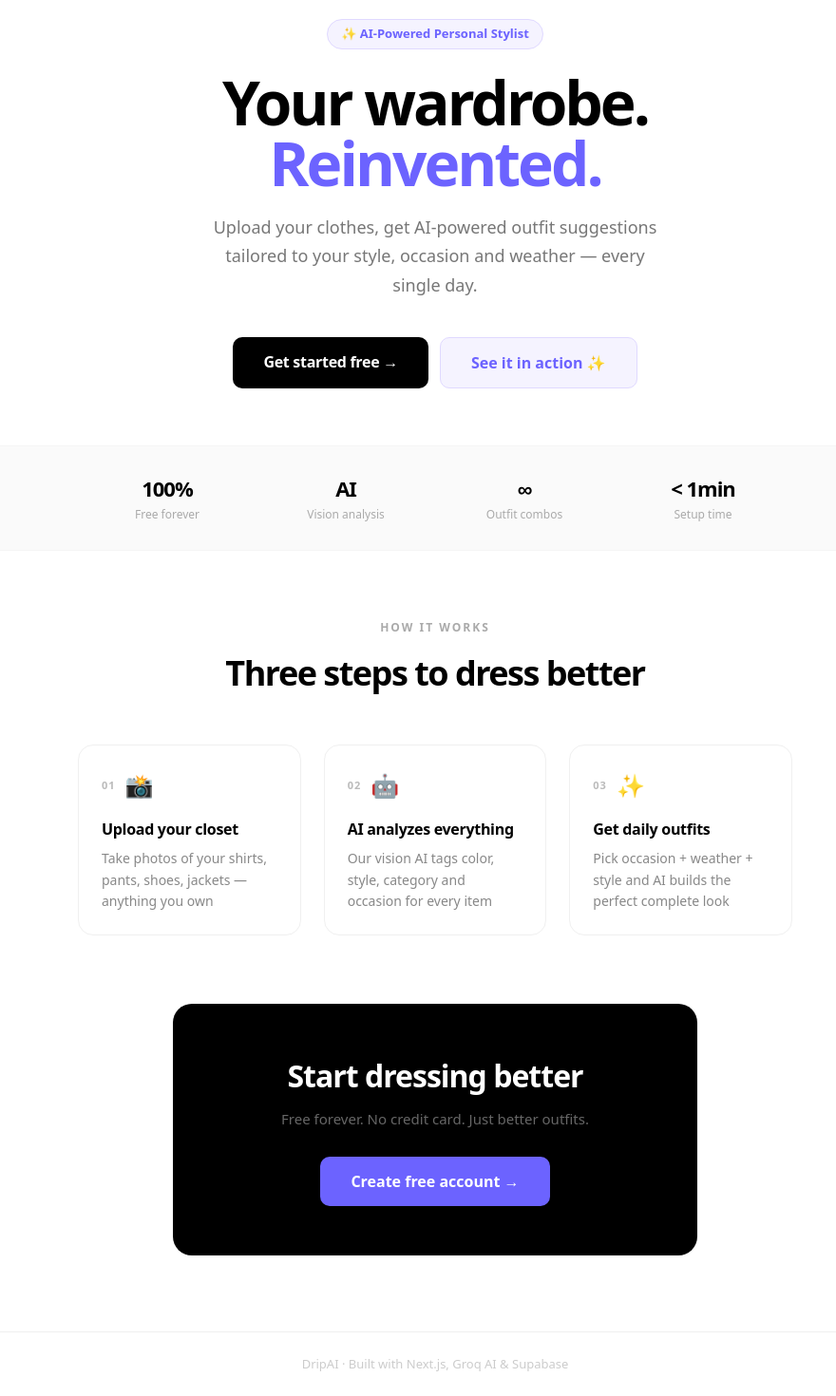
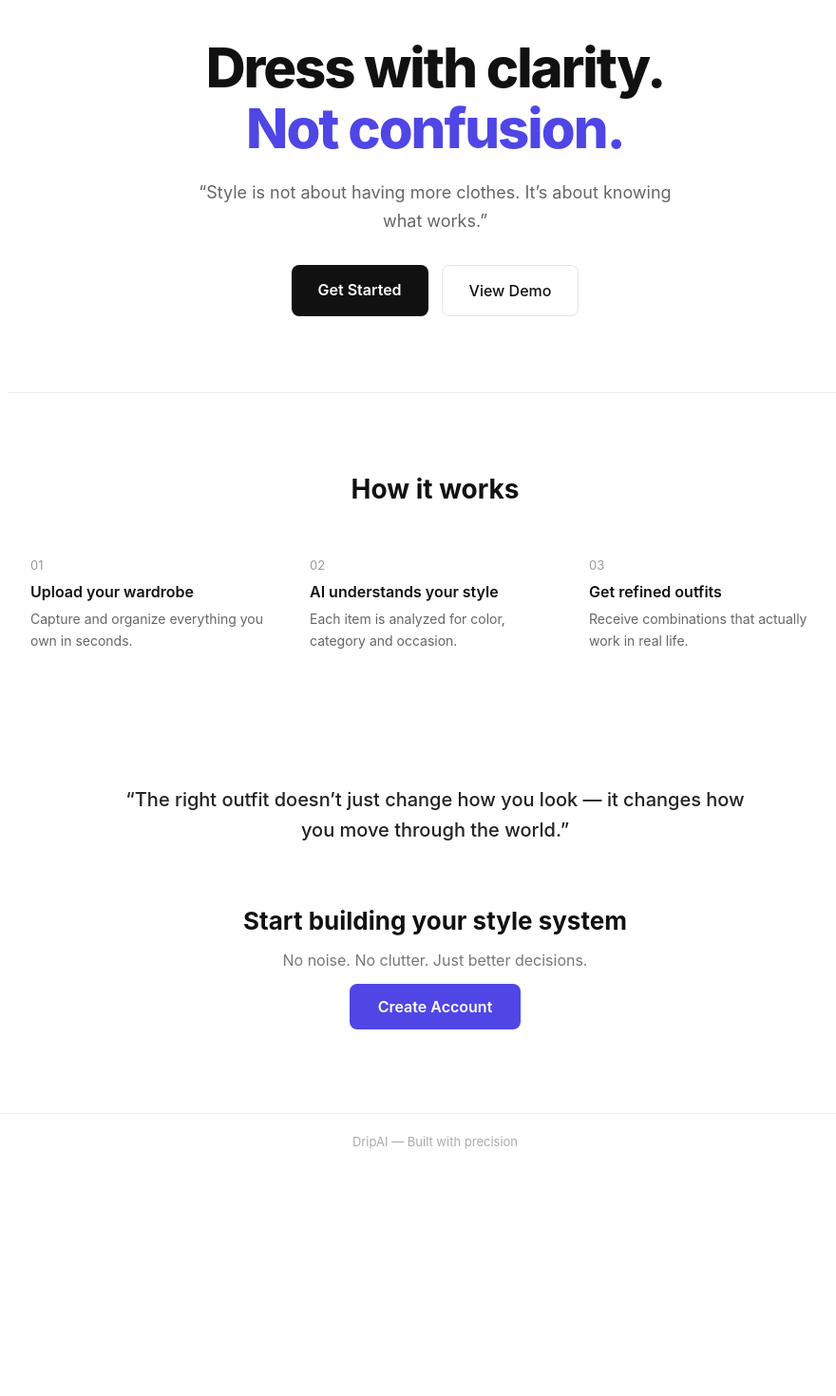
Before and after one commit to Lohith848/wardrobe-ai, a Next.js app: page / in a window 1280 px wide. Shown: the part 120-1590 px from the top of the page at 95% size, without its empty margins (182-1062 px from the left). After the commit the page ends 1353 px from the top, so only its background shows below. Built offline with nearby package versions, Linux system fonts and the light colour scheme.

Commit message:
fix login page build error

```diff
--- a/app/page.tsx
+++ b/app/page.tsx
@@ -4,142 +4,204 @@ import Navbar from './components/Navbar'
 
 export default function HomePage() {
   return (
-    <div style={{ minHeight: '100vh', background: '#fff', fontFamily: 'system-ui, sans-serif' }}>
+    <div style={{
+      minHeight: '100vh',
+      background: '#ffffff',
+      fontFamily: 'Inter, system-ui, sans-serif',
+      color: '#111'
+    }}>
       <Navbar />
 
       {/* Hero */}
-      <div style={{ maxWidth: 800, margin: '0 auto', padding: '80px 24px 60px', textAlign: 'center' }}>
-        <div style={{
-          display: 'inline-flex', alignItems: 'center', gap: 6,
-          padding: '5px 14px', background: '#f5f3ff',
-          border: '1px solid #e0d9ff', borderRadius: 20,
-          color: '#6c63ff', fontSize: 13, fontWeight: 600, marginBottom: 24
+      <section style={{
+        maxWidth: 900,
+        margin: '0 auto',
+        padding: '100px 24px 80px',
+        textAlign: 'center'
+      }}>
+        <h1 style={{
+          fontSize: 58,
+          fontWeight: 800,
+          letterSpacing: '-2px',
+          lineHeight: 1.1,
+          marginBottom: 20
         }}>
-          ✨ AI-Powered Personal Stylist
-        </div>
-
-        <h1 style={{
-          fontSize: 64, fontWeight: 900, color: '#000',
-          margin: '0 0 20px', lineHeight: 1, letterSpacing: '-3px'
-        }}>
-          Your wardrobe.<br />
-          <span style={{ color: '#6c63ff' }}>Reinvented.</span>
+          Dress with clarity.
+          <br />
+          <span style={{ color: '#4f46e5' }}>
+            Not confusion.
+          </span>
         </h1>
 
         <p style={{
-          color: '#777', fontSize: 18, lineHeight: 1.7,
-          margin: '0 0 40px', maxWidth: 480,
-          marginLeft: 'auto', marginRight: 'auto'
+          fontSize: 18,
+          color: '#666',
+          maxWidth: 520,
+          margin: '0 auto 30px',
+          lineHeight: 1.7
         }}>
-          Upload your clothes, get AI-powered outfit suggestions tailored to your style, occasion and weather — every single day.
+          “Style is not about having more clothes.
+          It’s about knowing what works.”
         </p>
 
-        <div style={{ display: 'flex', gap: 12, justifyContent: 'center', flexWrap: 'wrap' }}>
+        <div style={{ display: 'flex', justifyContent: 'center', gap: 14 }}>
           <Link href="/login" style={{
-            padding: '14px 32px', background: '#000', color: '#fff',
-            borderRadius: 10, textDecoration: 'none', fontSize: 16,
-            fontWeight: 700, letterSpacing: '-0.3px'
+            padding: '14px 28px',
+            background: '#111',
+            color: '#fff',
+            borderRadius: 8,
+            textDecoration: 'none',
+            fontWeight: 600
           }}>
-            Get started free →
+            Get Started
           </Link>
+
           <Link href="/outfit" style={{
-            padding: '14px 32px', background: '#f5f3ff', color: '#6c63ff',
-            borderRadius: 10, textDecoration: 'none', fontSize: 16,
-            fontWeight: 600, border: '1px solid #e0d9ff'
+            padding: '14px 28px',
+            border: '1px solid #e5e5e5',
+            borderRadius: 8,
+            textDecoration: 'none',
+            color: '#111',
+            fontWeight: 500
           }}>
-            See it in action ✨
+            View Demo
           </Link>
         </div>
-      </div>
+      </section>
 
-      {/* Stats */}
+      {/* Divider */}
       <div style={{
-        borderTop: '1px solid #f5f5f5', borderBottom: '1px solid #f5f5f5',
-        background: '#fafafa'
+        height: 1,
+        background: '#f0f0f0',
+        maxWidth: 900,
+        margin: '0 auto'
+      }} />
+
+      {/* How it works */}
+      <section style={{
+        maxWidth: 900,
+        margin: '0 auto',
+        padding: '80px 24px'
       }}>
+        <h2 style={{
+          textAlign: 'center',
+          fontSize: 28,
+          fontWeight: 700,
+          marginBottom: 50
+        }}>
+          How it works
+        </h2>
+
         <div style={{
-          maxWidth: 800, margin: '0 auto',
-          display: 'grid', gridTemplateColumns: 'repeat(4, 1fr)',
-          padding: '28px 24px'
+          display: 'grid',
+          gridTemplateColumns: 'repeat(3, 1fr)',
+          gap: 30
         }}>
           {[
-            { n: '100%', l: 'Free forever' },
-            { n: 'AI', l: 'Vision analysis' },
-            { n: '∞', l: 'Outfit combos' },
-            { n: '< 1min', l: 'Setup time' },
-          ].map(s => (
-            <div key={s.l} style={{ textAlign: 'center' }}>
-              <p style={{ fontSize: 22, fontWeight: 900, color: '#000',
-                margin: '0 0 2px', letterSpacing: '-1px' }}>{s.n}</p>
-              <p style={{ fontSize: 12, color: '#aaa', margin: 0 }}>{s.l}</p>
+            {
+              title: 'Upload your wardrobe',
+              desc: 'Capture and organize everything you own in seconds.'
+            },
+            {
+              title: 'AI understands your style',
+              desc: 'Each item is analyzed for color, category and occasion.'
+            },
+            {
+              title: 'Get refined outfits',
+              desc: 'Receive combinations that actually work in real life.'
+            }
+          ].map((item, i) => (
+            <div key={i}>
+              <p style={{
+                fontSize: 13,
+                color: '#999',
+                marginBottom: 6
+              }}>
+                0{i + 1}
+              </p>
+
+              <h3 style={{
+                fontSize: 16,
+                fontWeight: 600,
+                marginBottom: 6
+              }}>
+                {item.title}
+              </h3>
+
+              <p style={{
+                fontSize: 14,
+                color: '#666',
+                lineHeight: 1.6
+              }}>
+                {item.desc}
+              </p>
             </div>
           ))}
         </div>
-      </div>
+      </section>
 
-      {/* How it works */}
-      <div style={{ maxWidth: 800, margin: '0 auto', padding: '72px 24px' }}>
-        <p style={{ color: '#aaa', fontSize: 12, fontWeight: 700, letterSpacing: 2,
-          textTransform: 'uppercase', textAlign: 'center', margin: '0 0 12px' }}>
-          How it works
+      {/* Quote Section */}
+      <section style={{
+        maxWidth: 700,
+        margin: '0 auto',
+        padding: '60px 24px',
+        textAlign: 'center'
+      }}>
+        <p style={{
+          fontSize: 20,
+          fontWeight: 500,
+          lineHeight: 1.6,
+          color: '#222'
+        }}>
+          “The right outfit doesn’t just change how you look —
+          it changes how you move through the world.”
         </p>
-        <h2 style={{ fontSize: 36, fontWeight: 900, color: '#000', textAlign: 'center',
-          margin: '0 0 48px', letterSpacing: '-1.5px' }}>
-          Three steps to dress better
+      </section>
+
+      {/* CTA */}
+      <section style={{
+        maxWidth: 700,
+        margin: '0 auto 100px',
+        padding: '0 24px',
+        textAlign: 'center'
+      }}>
+        <h2 style={{
+          fontSize: 26,
+          fontWeight: 700,
+          marginBottom: 10
+        }}>
+          Start building your style system
         </h2>
 
-        <div style={{ display: 'grid', gridTemplateColumns: 'repeat(3, 1fr)', gap: 24 }}>
-          {[
-            { step: '01', icon: '📸', title: 'Upload your closet', desc: 'Take photos of your shirts, pants, shoes, jackets — anything you own' },
-            { step: '02', icon: '🤖', title: 'AI analyzes everything', desc: 'Our vision AI tags color, style, category and occasion for every item' },
-            { step: '03', icon: '✨', title: 'Get daily outfits', desc: 'Pick occasion + weather + style and AI builds the perfect complete look' },
-          ].map(s => (
-            <div key={s.step} style={{ padding: 24, borderRadius: 16, border: '1px solid #f0f0f0' }}>
-              <div style={{ display: 'flex', alignItems: 'center', gap: 10, marginBottom: 16 }}>
-                <span style={{ fontSize: 11, fontWeight: 800, color: '#bbb', letterSpacing: 1 }}>
-                  {s.step}
-                </span>
-                <span style={{ fontSize: 24 }}>{s.icon}</span>
-              </div>
-              <h3 style={{ fontSize: 16, fontWeight: 800, color: '#000',
-                margin: '0 0 8px', letterSpacing: '-0.3px' }}>{s.title}</h3>
-              <p style={{ fontSize: 14, color: '#888', margin: 0, lineHeight: 1.6 }}>{s.desc}</p>
-            </div>
-          ))}
-        </div>
-      </div>
+        <p style={{
+          color: '#777',
+          marginBottom: 25
+        }}>
+          No noise. No clutter. Just better decisions.
+        </p>
 
-      {/* CTA */}
-      <div style={{ maxWidth: 600, margin: '0 auto 80px', padding: '0 24px' }}>
-        <div style={{
-          background: '#000', borderRadius: 20,
-          padding: '52px 40px', textAlign: 'center'
+        <Link href="/login" style={{
+          padding: '14px 30px',
+          background: '#4f46e5',
+          color: '#fff',
+          borderRadius: 8,
+          textDecoration: 'none',
+          fontWeight: 600
         }}>
-          <h2 style={{ color: '#fff', fontSize: 32, fontWeight: 900,
-            margin: '0 0 10px', letterSpacing: '-1px' }}>
-            Start dressing better
-          </h2>
-          <p style={{ color: '#666', margin: '0 0 28px', fontSize: 15 }}>
-            Free forever. No credit card. Just better outfits.
-          </p>
-          <Link href="/login" style={{
-            display: 'inline-block', padding: '14px 32px',
-            background: '#6c63ff', color: '#fff',
-            borderRadius: 10, textDecoration: 'none',
-            fontSize: 16, fontWeight: 700
-          }}>
-            Create free account →
-          </Link>
-        </div>
-      </div>
+          Create Account
+        </Link>
+      </section>
 
       {/* Footer */}
-      <div style={{
-        borderTop: '1px solid #f0f0f0', padding: '24px',
-        textAlign: 'center', color: '#ccc', fontSize: 13
+      <footer style={{
+        borderTop: '1px solid #f0f0f0',
+        padding: '20px',
+        textAlign: 'center',
+        fontSize: 13,
+        color: '#aaa'
       }}>
-        DripAI · Built with Next.js, Groq AI & Supabase
-      </div>
+        DripAI — Built with precision
+      </footer>
     </div>
   )
 }
--- a/app/upload/page.tsx
+++ b/app/upload/page.tsx
@@ -112,7 +112,7 @@ export default function UploadPage() {
             }} />
           ) : (
             <>
-              <div style={{ fontSize: 36, marginBottom: 10 }}>🪞</div>
+              <div style={{ fontSize: 36, marginBottom: 10 }}>🧩</div>
               <p style={{ color: '#333', fontWeight: 700, margin: '0 0 4px', fontSize: 15 }}>
                 Drop your clothing photo here
               </p>
```
